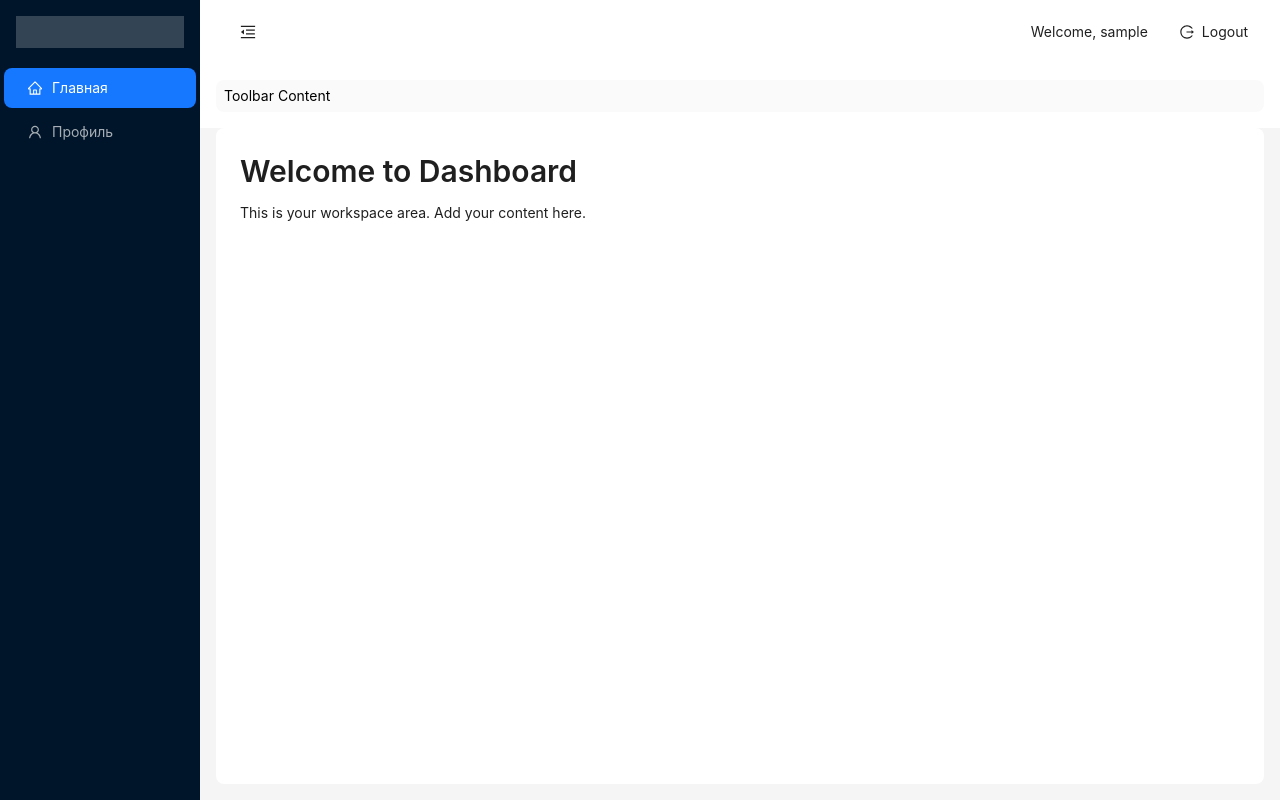
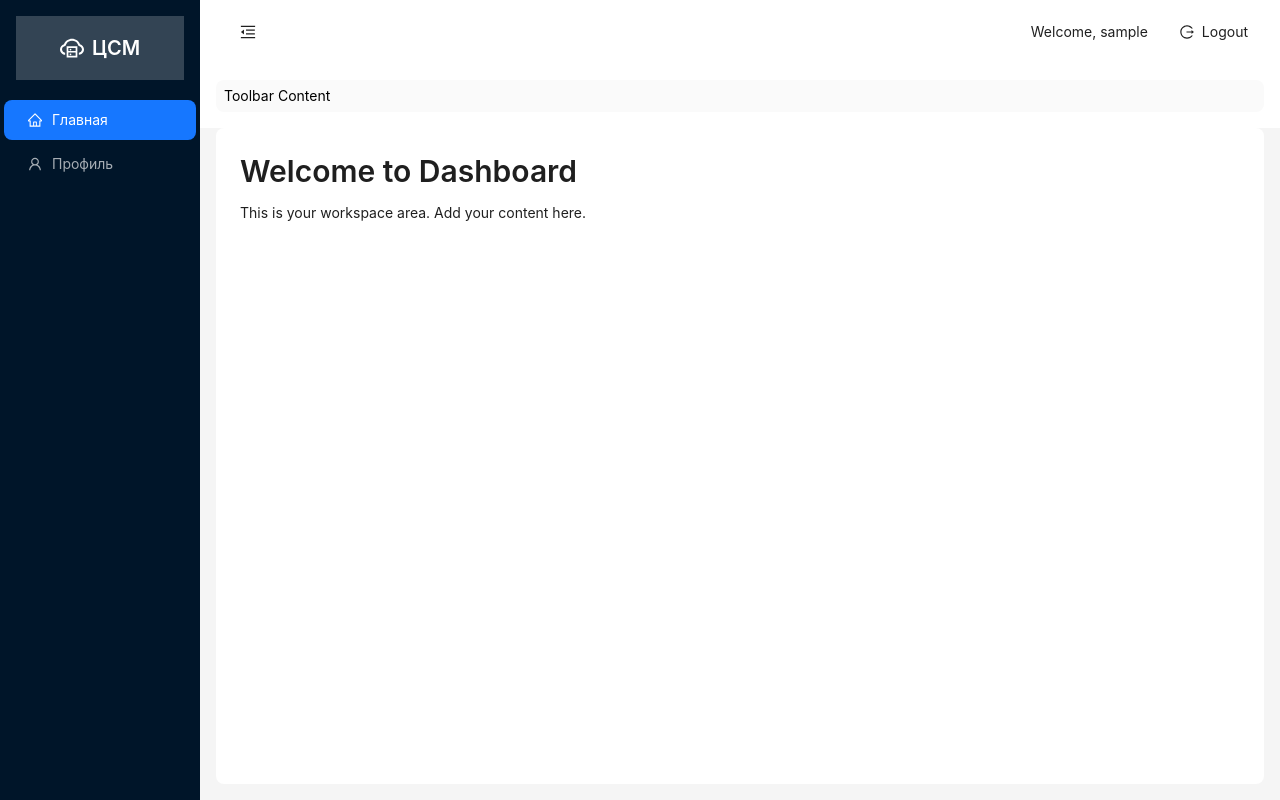
Before and after one commit to ValyaSHmelev/simple-react-app-with-auth, a React (Create React App) app: page / in a window 1280 px wide. Built offline with nearby package versions, Linux system fonts and the light colour scheme; sample sign-in values are in the browser's storage.

Commit message:
добавил лого

```diff
--- a/src/components/Layout/MainLayout.js
+++ b/src/components/Layout/MainLayout.js
@@ -1,10 +1,11 @@
 import React, { useState } from 'react';
-import { Layout, Menu, Button, theme } from 'antd';
-import { MenuFoldOutlined, MenuUnfoldOutlined, UserOutlined, LogoutOutlined, HomeOutlined } from '@ant-design/icons';
+import { Layout, Menu, Button, theme, Typography } from 'antd';
+import { MenuFoldOutlined, MenuUnfoldOutlined, UserOutlined, LogoutOutlined, HomeOutlined, CloudServerOutlined } from '@ant-design/icons';
 import { useAuth } from '../../context/AuthContext';
 import { useNavigate, useLocation } from 'react-router-dom';
 
 const { Header, Sider, Content } = Layout;
+const { Title } = Typography;
 
 const MainLayout = ({ children }) => {
   const [collapsed, setCollapsed] = useState(false);
@@ -18,7 +19,18 @@ const MainLayout = ({ children }) => {
   return (
     <Layout style={{ minHeight: '100vh' }}>
       <Sider trigger={null} collapsible collapsed={collapsed}>
-        <div className="demo-logo-vertical" style={{ height: 32, margin: 16, background: 'rgba(255,255,255,.2)' }} />
+        <div className="logo" style={{
+          height: 64,
+          margin: '16px',
+          background: 'rgba(255,255,255,.2)',
+          display: 'flex',
+          alignItems: 'center',
+          justifyContent: 'center',
+          gap: '8px'
+        }}>
+          <CloudServerOutlined style={{ fontSize: '24px', color: '#fff' }} />
+          {!collapsed && <Title level={4} style={{ margin: 0, color: '#fff' }}>ЦСМ</Title>}
+        </div>
         <Menu
           theme="dark"
           mode="inline"
```
